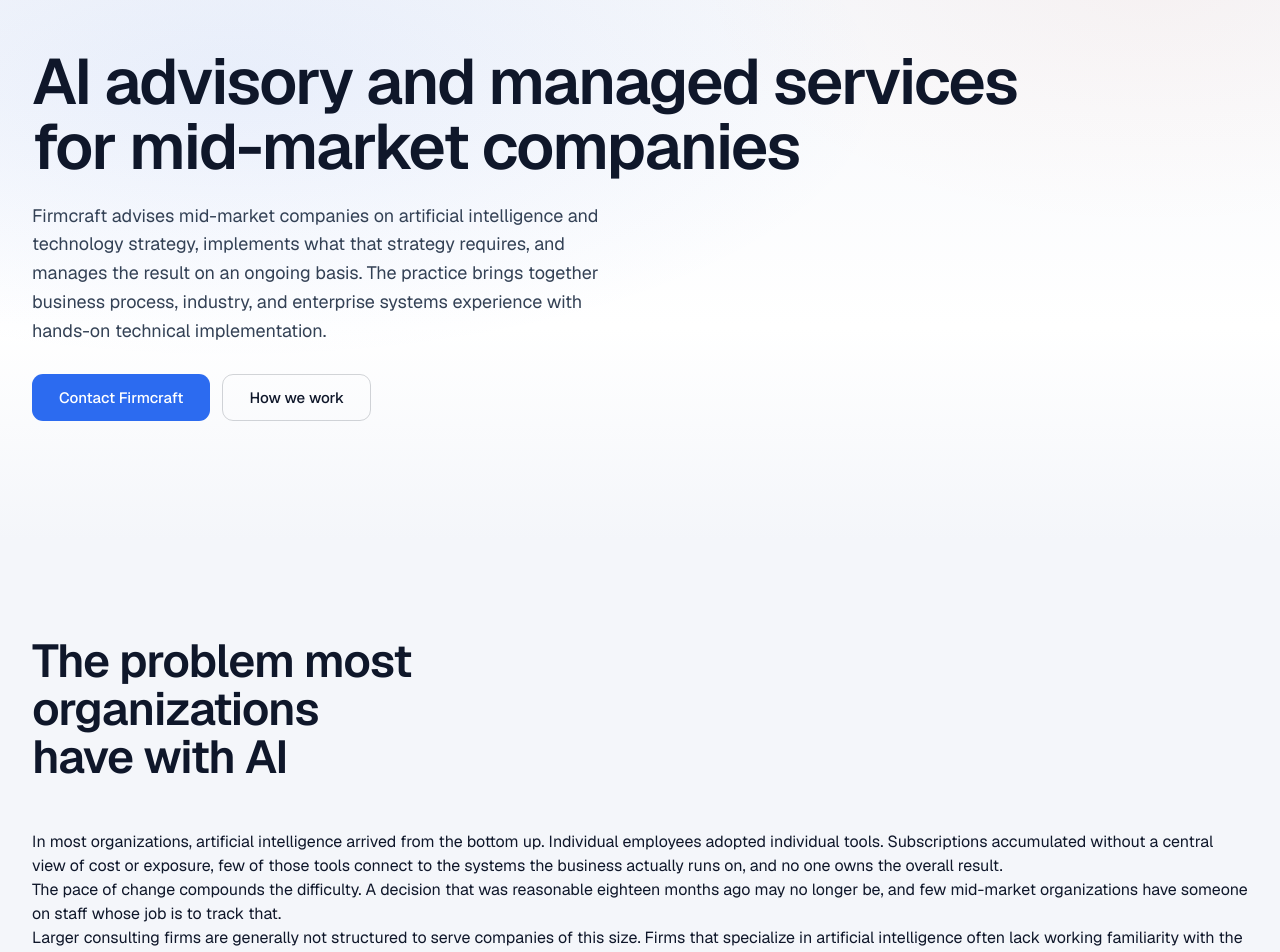
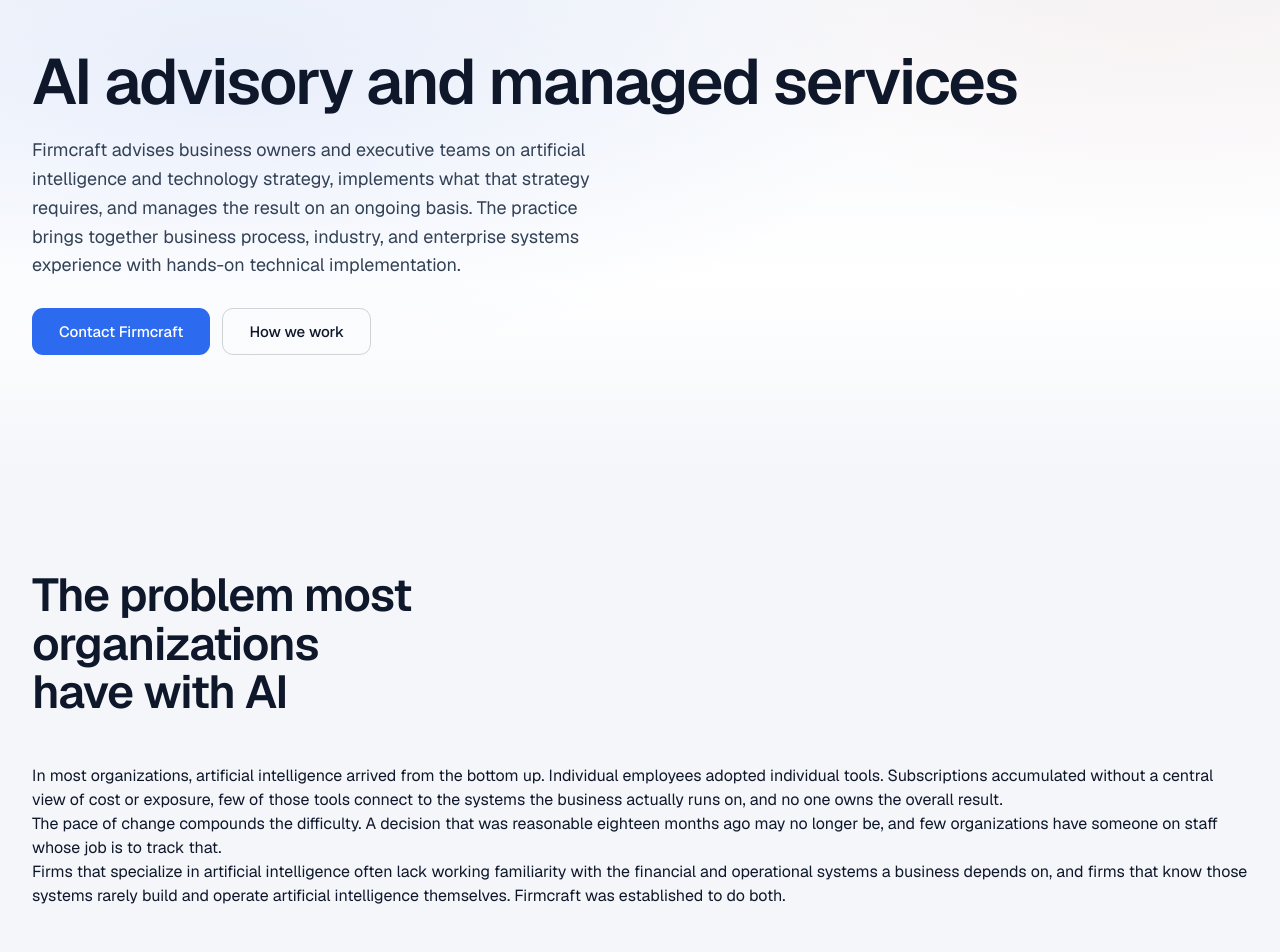
Before and after one commit to doyledettro-maker/firmcraft-site, a Next.js app: page / in a window 1280 px wide. Shown: the part 140-1092 px from the top of the page. Built offline with nearby package versions, Linux system fonts and the light colour scheme.

Commit message:
Broaden Firmcraft audience copy

```diff
--- a/src/app/about/page.tsx
+++ b/src/app/about/page.tsx
@@ -46,9 +46,9 @@
               <div>
                 <h1>About Firmcraft</h1>
                 <p className="lede">
-                  Firmcraft is an advisory practice working with mid-market organizations on
-                  artificial intelligence and technology strategy, implementation, and ongoing
-                  management.
+                  Firmcraft is an advisory practice working with business owners and executive
+                  teams on artificial intelligence and technology strategy, implementation, and
+                  ongoing management.
                 </p>
               </div>
             </div>
@@ -80,8 +80,8 @@
                 </p>
                 <p>
                   For more than two decades since, his career has been in enterprise software and
-                  digital transformation, working on ERP and enterprise asset management systems for
-                  operations-heavy and asset-intensive organizations around the world. That work has
+                  digital transformation, working on ERP and other enterprise systems for
+                  organizations across a wide range of industries around the world. That work has
                   spanned business process design, solution architecture, implementation, and the
                   commercial side of major system decisions. Over that time he has advised hundreds
                   of businesses on their systems and operations.
--- a/src/app/for-small-business/page.tsx
+++ b/src/app/for-small-business/page.tsx
@@ -20,7 +20,7 @@
           <div className="wrap">
             <h1>For small business</h1>
             <p className="lede">
-              Smaller organizations often need the same operational relief as mid-market companies
+              Smaller organizations often need the same operational relief as larger companies
               without the scale to justify a full advisory engagement. For these clients, Firmcraft
               operates a managed artificial intelligence capability directly.
             </p>
--- a/src/app/layout.tsx
+++ b/src/app/layout.tsx
@@ -24,16 +24,16 @@
 
 export const metadata: Metadata = {
   title: {
-    default: 'Firmcraft — AI Advisory and Managed Services for Mid-Market Companies',
+    default: 'Firmcraft — AI Advisory and Managed Services',
     template: '%s | Firmcraft',
   },
   description:
-    'Firmcraft advises mid-market companies on artificial intelligence and technology strategy, implements what the strategy requires, and manages it on an ongoing basis.',
+    'Firmcraft advises business owners and executive teams on artificial intelligence and technology strategy, implements what the strategy requires, and manages it on an ongoing basis.',
   metadataBase: new URL('https://firmcraft.ai'),
   openGraph: {
-    title: 'Firmcraft — AI Advisory and Managed Services for Mid-Market Companies',
+    title: 'Firmcraft — AI Advisory and Managed Services',
     description:
-      'Firmcraft advises mid-market companies on artificial intelligence and technology strategy, implementation, and ongoing management.',
+      'Advisory, managed services, and infrastructure for organizations adopting artificial intelligence.',
     url: 'https://firmcraft.ai',
     siteName: 'Firmcraft',
     locale: 'en_US',
@@ -41,9 +41,9 @@
   },
   twitter: {
     card: 'summary_large_image',
-    title: 'Firmcraft — AI Advisory and Managed Services for Mid-Market Companies',
+    title: 'Firmcraft — AI Advisory and Managed Services',
     description:
-      'Advisory, managed services, and infrastructure for mid-market companies adopting artificial intelligence.',
+      'Advisory, managed services, and infrastructure for organizations adopting artificial intelligence.',
   },
 }
 
--- a/src/app/page.tsx
+++ b/src/app/page.tsx
@@ -5,9 +5,9 @@
 import './home.css'
 
 export const metadata: Metadata = {
-  title: 'Firmcraft — AI Advisory and Managed Services for Mid-Market Companies',
+  title: 'Firmcraft — AI Advisory and Managed Services',
   description:
-    'Firmcraft advises mid-market companies on artificial intelligence and technology strategy, implements what the strategy requires, and manages it on an ongoing basis.',
+    'Firmcraft advises business owners and executive teams on artificial intelligence and technology strategy, implements what the strategy requires, and manages it on an ongoing basis.',
   alternates: { canonical: '/' },
 }
 
@@ -33,7 +33,7 @@
   {
     title: 'Business process, industry, and systems depth',
     body:
-      'Firmcraft is led by an advisor with more than two decades in enterprise software and digital transformation. That work has spanned business process design, solution architecture, and implementation for operations-heavy and asset-intensive organizations around the world.',
+      'Firmcraft is led by an advisor with more than two decades in enterprise software and digital transformation. That work has spanned business process design, solution architecture, and implementation for organizations across a wide range of industries, from owner-led businesses to large enterprises, around the world.',
   },
   {
     title: 'Commercial literacy',
@@ -58,15 +58,14 @@
 ]
 
 const fit = [
-  ['Scale', 'Established operating business'],
-  ['Headcount', '50 to 1,500 employees'],
+  ['Scale', 'Established operating business of any size'],
   [
     'Systems',
     'A system of record in place, or actively replatforming — an ERP, a dealer or practice management system, or equivalent',
   ],
   [
     'Organizational lead',
-    'Owner, chief executive, chief financial officer, controller, chief operating officer, or director of finance',
+    'Owner, chief executive, chief financial officer, chief operating officer, or other senior leader',
   ],
   ['Typical situation', 'Manual process load, constrained headcount, audit and control exposure'],
   ['AI maturity', 'Isolated pilots without broader adoption, or no formal program'],
@@ -82,12 +81,13 @@
           <div className="wrap">
             <div className="hero-grid" style={{ gridTemplateColumns: 'minmax(0, 0.9fr)' }}>
               <div className="lhs">
-                <h1>AI advisory and managed services for mid-market companies</h1>
+                <h1>AI advisory and managed services</h1>
                 <p className="lede">
-                  Firmcraft advises mid-market companies on artificial intelligence and technology
-                  strategy, implements what that strategy requires, and manages the result on an
-                  ongoing basis. The practice brings together business process, industry, and
-                  enterprise systems experience with hands-on technical implementation.
+                  Firmcraft advises business owners and executive teams on artificial intelligence
+                  and technology strategy, implements what that strategy requires, and manages the
+                  result on an ongoing basis. The practice brings together business process,
+                  industry, and enterprise systems experience with hands-on technical
+                  implementation.
                 </p>
                 <div className="hero-ctas">
                   <Link className="btn primary lg" href="/contact">
@@ -118,14 +118,14 @@
               </p>
               <p>
                 The pace of change compounds the difficulty. A decision that was reasonable
-                eighteen months ago may no longer be, and few mid-market organizations have someone
-                on staff whose job is to track that.
+                eighteen months ago may no longer be, and few organizations have someone on staff
+                whose job is to track that.
               </p>
               <p>
-                Larger consulting firms are generally not structured to serve companies of this
-                size. Firms that specialize in artificial intelligence often lack working
-                familiarity with the financial and operational systems mid-market companies depend
-                on. Firmcraft was established to address both gaps.
+                Firms that specialize in artificial intelligence often lack working familiarity
+                with the financial and operational systems a business depends on, and firms that
+                know those systems rarely build and operate artificial intelligence themselves.
+                Firmcraft was established to do both.
               </p>
             </div>
           </div>
@@ -183,8 +183,9 @@
                 <h2>Who Firmcraft works with</h2>
               </div>
               <p>
-                Firmcraft works with mid-market organizations where the owner, the chief executive,
-                or the finance and operations leadership drives the technology agenda.
+                Firmcraft works with organizations where the owner, the chief executive, or senior
+                leadership drives the technology agenda, from owner-led businesses to the executive
+                teams of larger enterprises.
               </p>
             </div>
             <div className="icp-spec" style={{ maxWidth: 900 }}>
@@ -195,11 +196,6 @@
                 </div>
               ))}
             </div>
-            <p style={{ color: 'var(--color-muted)', marginTop: 24, maxWidth: 820 }}>
-              Firmcraft is generally not the right fit for pre-revenue companies or for
-              organizations whose financial and operational data is not yet held in a system of
-              record.
-            </p>
           </div>
         </section>
 
--- a/src/components/RotatingChatHero.tsx
+++ b/src/components/RotatingChatHero.tsx
@@ -189,7 +189,7 @@
         av: 'a2', avLabel: 'FC', name: 'firmcraft', ts: '4:05 PM · operator',
         body: <>Looking up Ridgewood — cross-checking LinkedIn, their site, and your CRM for prior touches.</>,
         steps: [
-          { ic: '✓', k: '[01]', text: 'Verified: Ridgewood Mfg · Cleveland · mid-market · 82 staff' },
+          { ic: '✓', k: '[01]', text: 'Verified: Ridgewood Mfg · Cleveland · systems in place' },
           { ic: '✓', k: '[02]', text: 'Currently on Sage 100 — confirmed via job posting' },
           { ic: '✓', k: '[03]', text: 'Scored STRONG — matches your last 3 closes' },
           { ic: '✓', k: '[04]', text: 'Sent qualification email + Calendly to Eric Larsen, COO' },
--- a/src/lib/structured-data.ts
+++ b/src/lib/structured-data.ts
@@ -16,7 +16,7 @@
   url: BASE,
   logo: `${BASE}/opengraph-image`,
   description:
-    'Firmcraft advises mid-market companies on artificial intelligence and technology strategy, implements what the strategy requires, and manages it on an ongoing basis.',
+    'Firmcraft advises business owners and executive teams on artificial intelligence and technology strategy, implements what the strategy requires, and manages it on an ongoing basis.',
   telephone: '+1-217-303-8319',
   email: 'hello@firmcraft.ai',
   address: {
@@ -43,7 +43,7 @@
     'managed AI services',
     'AI infrastructure',
     'ERP integration',
-    'mid-market ERP implementation',
+    'ERP implementation',
     'workflow automation',
   ],
   sameAs: [
```
Also changed, not shown: public/llms.txt.
